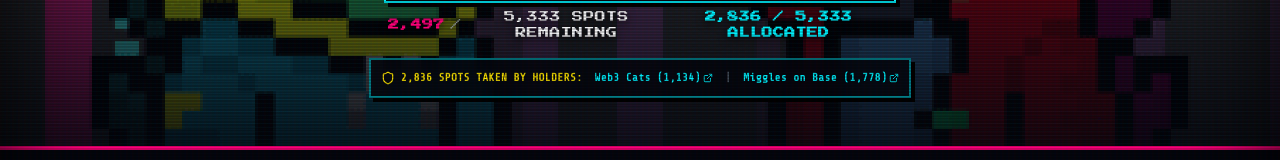
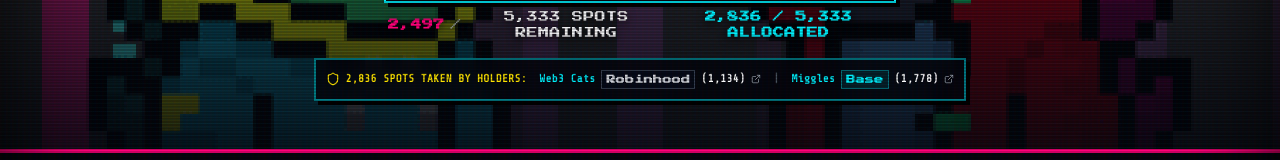
Before and after one commit to mosamy007/XiLLAapplication, a React (Vite) app: page / in a window 1280 px wide. Shown: the part 495-655 px from the top of the page. Built offline with nearby package versions, Linux system fonts and the light colour scheme; no server answers.

Commit message:
Add Robinhood and Base chain specifications and contracts for OpenSea holder radar

```diff
--- a/src/components/Hero.jsx
+++ b/src/components/Hero.jsx
@@ -132,20 +132,26 @@
             href="https://opensea.io/collection/web3-cat"
             target="_blank"
             rel="noreferrer"
-            className="text-neon-cyan hover:underline flex items-center gap-0.5 font-bold"
+            title="Contract: 0xe1f0f12725cfecdeb2e9b07fc5b25906fc7597b3 (Robinhood)"
+            className="text-neon-cyan hover:underline flex items-center gap-1.5 font-bold"
           >
-            <span>Web3 Cats ({web3CatHolders.toLocaleString()})</span>
-            <ExternalLink className="w-2.5 h-2.5" />
+            <span>Web3 Cats</span>
+            <span className="text-[8px] sm:text-[9px] text-gray-300 bg-cyber-dark px-1 py-0.5 border border-gray-700 font-pixel">Robinhood</span>
+            <span className="text-white">({web3CatHolders.toLocaleString()})</span>
+            <ExternalLink className="w-2.5 h-2.5 text-gray-400" />
           </a>
           <span className="text-gray-600 font-bold">|</span>
           <a
             href="https://opensea.io/collection/miggles-on-base"
             target="_blank"
             rel="noreferrer"
-            className="text-neon-cyan hover:underline flex items-center gap-0.5 font-bold"
+            title="Contract: 0x71cfbebb61a42d2e5ccff0831663cd58d2e442d9 (Base)"
+            className="text-neon-cyan hover:underline flex items-center gap-1.5 font-bold"
           >
-            <span>Miggles on Base ({migglesHolders.toLocaleString()})</span>
-            <ExternalLink className="w-2.5 h-2.5" />
+            <span>Miggles</span>
+            <span className="text-[8px] sm:text-[9px] text-neon-cyan bg-neon-cyan/10 px-1 py-0.5 border border-neon-cyan/40 font-pixel">Base</span>
+            <span className="text-white">({migglesHolders.toLocaleString()})</span>
+            <ExternalLink className="w-2.5 h-2.5 text-gray-400" />
           </a>
         </div>
 
```
Also changed, not shown: 2 other files (tests, documents, lock files or other folders).
